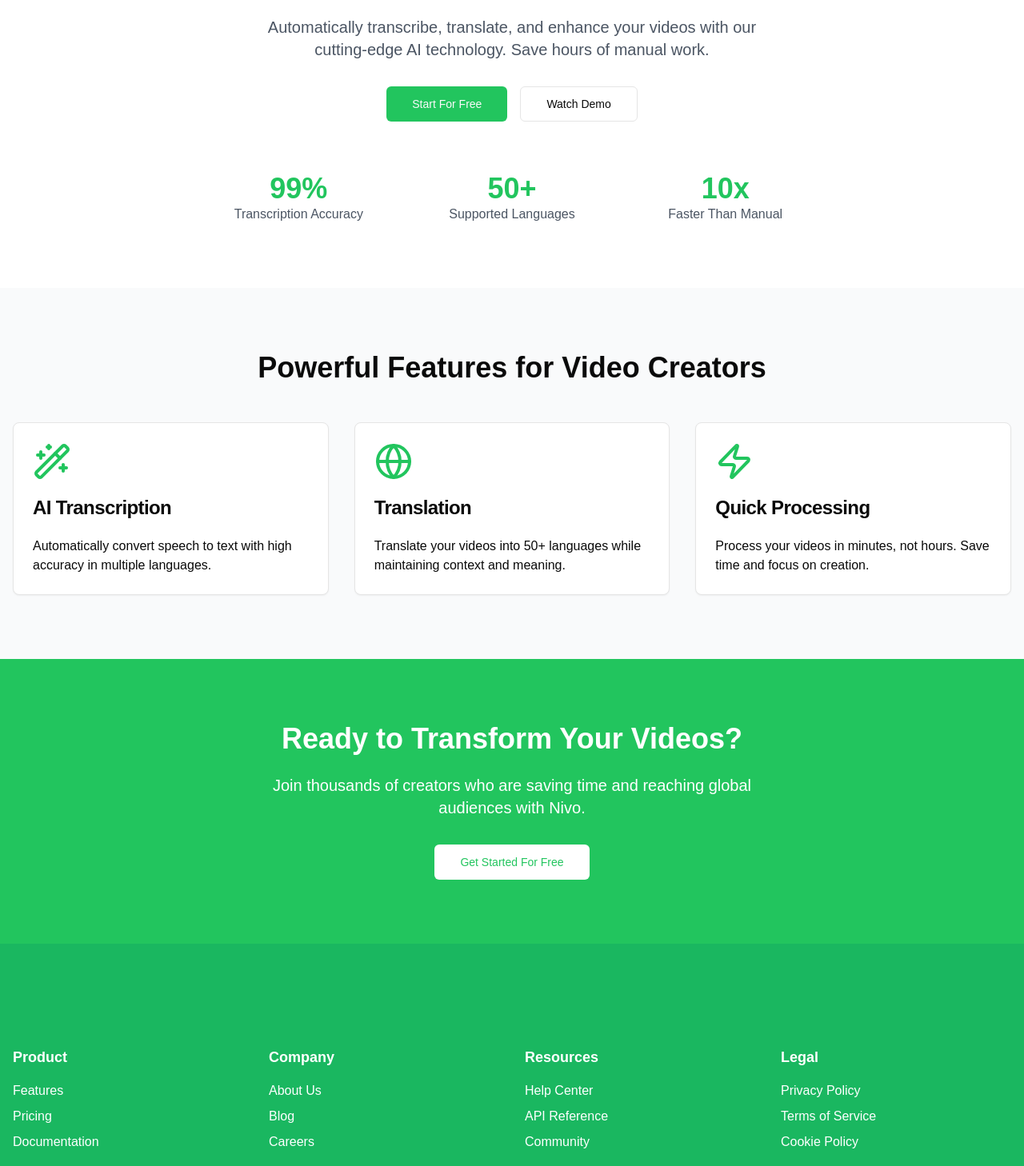
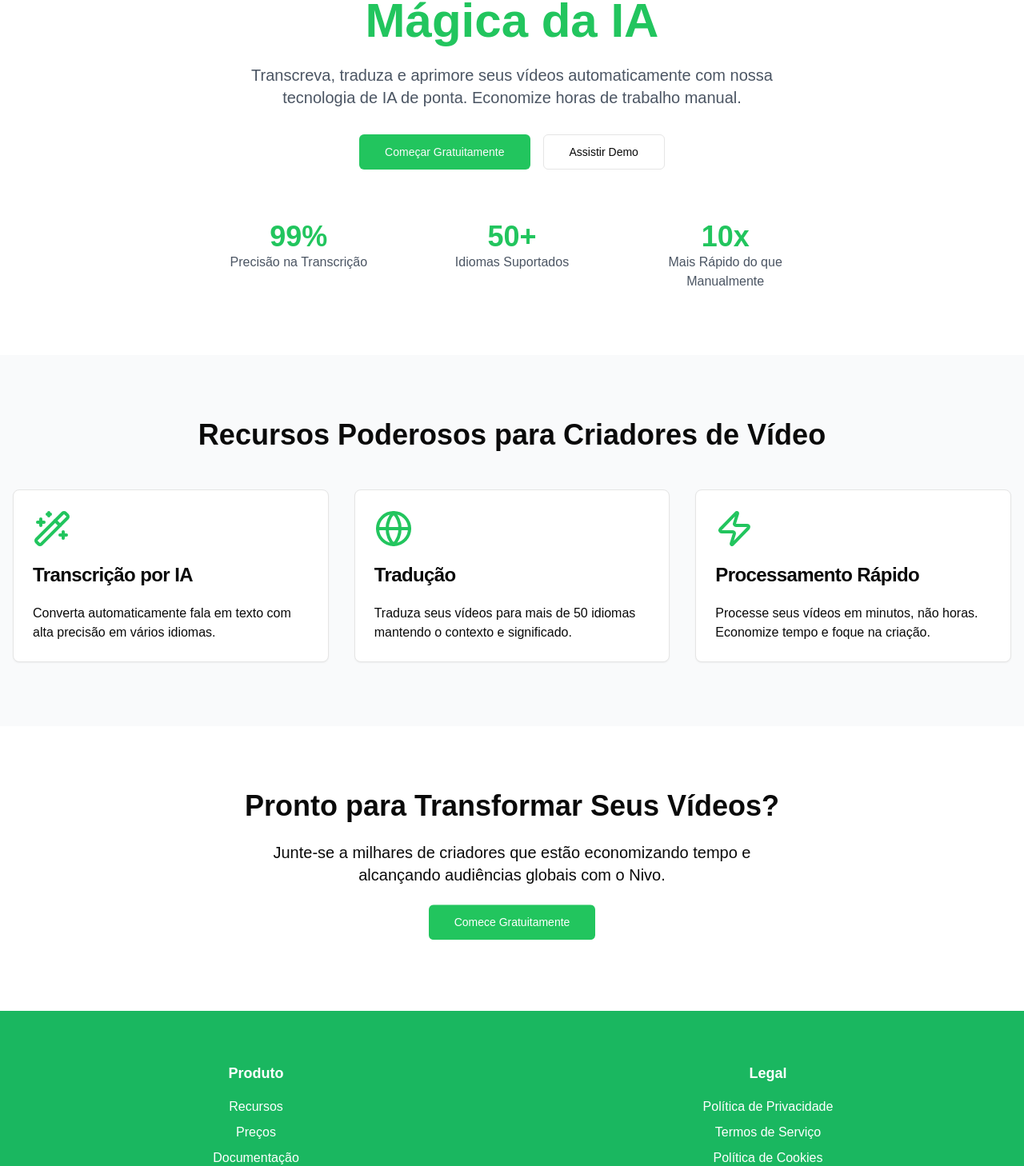
Before and after one commit to Brxlx/evo, a Next.js app: page / in a window 1280 px wide. Shown: the part 216-1674 px from the top of the page at 80% size. Built offline with nearby package versions, Linux system fonts and the light colour scheme.

Commit message:
chore: language texts; better cards

```diff
--- a/package.json
+++ b/package.json
@@ -69,6 +69,7 @@
     "eslint": "^8",
     "eslint-config-next": "14.2.18",
     "eslint-plugin-import": "^2.31.0",
+    "eslint-plugin-react-hooks": "^5.0.0",
     "eslint-plugin-simple-import-sort": "^12.1.1",
     "postcss": "^8",
     "tailwindcss": "^3.4.1",
--- a/src/app/(landing)/_components/CTA.tsx
+++ b/src/app/(landing)/_components/CTA.tsx
@@ -2,12 +2,12 @@
 
 import { motion } from 'framer-motion';
 
-import { buttonVariants } from '@/app/consts/buttonVariants';
+import { landingPageTexts } from '@/app/consts/texts';
 import { Button } from '@/components/ui/button';
 
 export function CTA() {
   return (
-    <section className="py-20 bg-green-500 text-white">
+    <section className="py-20 ">
       <motion.div
         className="container mx-auto px-4 text-center"
         initial={{ opacity: 0 }}
@@ -15,19 +15,15 @@ export function CTA() {
         viewport={{ once: true }}
         transition={{ duration: 0.6 }}
       >
-        <h2 className="text-4xl font-bold mb-6">Ready to Transform Your Videos?</h2>
-        <p className="text-xl mb-8 max-w-2xl mx-auto">
-          Join thousands of creators who are saving time and reaching global audiences with Nivo.
-        </p>
-        <motion.div variants={buttonVariants} whileHover="hover" whileTap="tap">
-          <Button
-            size="lg"
-            variant="secondary"
-            className="bg-white text-green-500 hover:bg-gray-100 px-8"
-          >
-            Get Started For Free
-          </Button>
-        </motion.div>
+        <h2 className="text-4xl font-bold mb-6">{landingPageTexts.pt.cta.title}</h2>
+        <p className="text-xl mb-8 max-w-2xl mx-auto">{landingPageTexts.pt.cta.subtitle}</p>
+        <Button
+          size="lg"
+          variant="default"
+          className="bg-green-500 text-white hover:bg-green-500/80 transition animate-bounce hover:scale-110 duration-750 px-8"
+        >
+          {landingPageTexts.pt.cta.button}
+        </Button>
       </motion.div>
     </section>
   );
--- a/src/app/(landing)/_components/Features.tsx
+++ b/src/app/(landing)/_components/Features.tsx
@@ -3,6 +3,7 @@
 import { motion } from 'framer-motion';
 import { Globe, Wand2, Zap } from 'lucide-react';
 
+import { landingPageTexts } from '@/app/consts/texts';
 import { Card, CardContent, CardHeader, CardTitle } from '@/components/ui/card';
 
 export function Features() {
@@ -16,28 +17,25 @@ export function Features() {
           viewport={{ once: true }}
           transition={{ duration: 0.6 }}
         >
-          Powerful Features for Video Creators
+          {landingPageTexts.pt.features.title}
         </motion.h2>
 
         <div className="grid md:grid-cols-3 gap-8">
           {[
             {
               icon: <Wand2 className="w-12 h-12 text-green-500 mb-4" />,
-              title: 'AI Transcription',
-              content:
-                'Automatically convert speech to text with high accuracy in multiple languages.',
+              title: landingPageTexts.pt.features.aiTranscription.title,
+              content: landingPageTexts.pt.features.aiTranscription.description,
             },
             {
               icon: <Globe className="w-12 h-12 text-green-500 mb-4" />,
-              title: 'Translation',
-              content:
-                'Translate your videos into 50+ languages while maintaining context and meaning.',
+              title: landingPageTexts.pt.features.translation.title,
+              content: landingPageTexts.pt.features.translation.description,
             },
             {
               icon: <Zap className="w-12 h-12 text-green-500 mb-4" />,
-              title: 'Quick Processing',
-              content:
-                'Process your videos in minutes, not hours. Save time and focus on creation.',
+              title: landingPageTexts.pt.features.quickProcessing.title,
+              content: landingPageTexts.pt.features.quickProcessing.description,
             },
           ].map((feature, index) => (
             <motion.div
@@ -47,7 +45,7 @@ export function Features() {
               viewport={{ once: true }}
               transition={{ delay: index * 0.2 }}
             >
-              <Card className="hover:shadow-lg transition-shadow duration-300">
+              <Card className="hover:shadow-lg transition-shadow duration-300 h-full">
                 <CardHeader>
                   {feature.icon}
                   <CardTitle>{feature.title}</CardTitle>
--- a/src/app/(landing)/_components/Footer.tsx
+++ b/src/app/(landing)/_components/Footer.tsx
@@ -1,89 +1,48 @@
 import React from 'react';
+
+import { landingPageTexts } from '@/app/consts/texts';
 
 export function Footer() {
   return (
     <footer className="w-full bg-[#1AB760] py-16">
       <div className="container mx-auto px-4">
-        <div className="mt-16 grid grid-cols-1 md:grid-cols-4 gap-8 text-white">
-          <div>
-            <h3 className="font-bold text-lg mb-4">Product</h3>
+        <div className="grid grid-cols-1 place-items-center md:grid-cols-2 gap-8 text-white">
+          <div className="flex flex-col items-center text-center w-full">
+            <h3 className="font-bold text-lg mb-4">{landingPageTexts.pt.footer.product}</h3>
             <ul className="space-y-2">
               <li>
                 <a href="#" className="hover:text-white/80">
-                  Features
+                  {landingPageTexts.pt.footer.features}
                 </a>
               </li>
               <li>
                 <a href="#" className="hover:text-white/80">
-                  Pricing
+                  {landingPageTexts.pt.footer.pricing}
                 </a>
               </li>
               <li>
                 <a href="#" className="hover:text-white/80">
-                  Documentation
+                  {landingPageTexts.pt.footer.documentation}
                 </a>
               </li>
             </ul>
           </div>
-
-          <div>
-            <h3 className="font-bold text-lg mb-4">Company</h3>
+          <div className="flex flex-col items-center text-center w-full">
+            <h3 className="font-bold text-lg mb-4">{landingPageTexts.pt.footer.legal}</h3>
             <ul className="space-y-2">
               <li>
                 <a href="#" className="hover:text-white/80">
-                  About Us
+                  {landingPageTexts.pt.footer.privacyPolicy}
                 </a>
               </li>
               <li>
                 <a href="#" className="hover:text-white/80">
-                  Blog
+                  {landingPageTexts.pt.footer.termsOfService}
                 </a>
               </li>
               <li>
                 <a href="#" className="hover:text-white/80">
-                  Careers
-                </a>
-              </li>
-            </ul>
-          </div>
-
-          <div>
-            <h3 className="font-bold text-lg mb-4">Resources</h3>
-            <ul className="space-y-2">
-              <li>
-                <a href="#" className="hover:text-white/80">
-                  Help Center
-                </a>
-              </li>
-              <li>
-                <a href="#" className="hover:text-white/80">
-                  API Reference
-                </a>
-              </li>
-              <li>
-                <a href="#" className="hover:text-white/80">
-                  Community
-                </a>
-              </li>
-            </ul>
-          </div>
-
-          <div>
-            <h3 className="font-bold text-lg mb-4">Legal</h3>
-            <ul className="space-y-2">
-              <li>
-                <a href="#" className="hover:text-white/80">
-                  Privacy Policy
-                </a>
-              </li>
-              <li>
-                <a href="#" className="hover:text-white/80">
-                  Terms of Service
-                </a>
-              </li>
-              <li>
-                <a href="#" className="hover:text-white/80">
-                  Cookie Policy
+                  {landingPageTexts.pt.footer.cookies}
                 </a>
               </li>
             </ul>
@@ -91,7 +50,7 @@ export function Footer() {
         </div>
 
         <div className="mt-16 pt-8 border-t border-white/20 text-center text-white/80">
-          <p>&copy; {new Date().getFullYear()} Nivo. All rights reserved.</p>
+          <p>&copy; {new Date().getFullYear()} Evo. Todos os direitos reservados.</p>
         </div>
       </div>
     </footer>
--- a/src/app/(landing)/_components/Hero.tsx
+++ b/src/app/(landing)/_components/Hero.tsx
@@ -5,6 +5,7 @@ import { useEffect, useState } from 'react';
 import { useInView } from 'react-intersection-observer';
 
 import { buttonVariants } from '@/app/consts/buttonVariants';
+import { landingPageTexts } from '@/app/consts/texts';
 import { Badge } from '@/components/ui/badge';
 import { Button } from '@/components/ui/button';
 
@@ -47,7 +48,7 @@ export function Hero() {
         }, 1000 / 60);
         return () => clearInterval(timer);
       }
-    }, [inView, target]);
+    }, [inView, target, duration]);
 
     return <span ref={ref}>{count}</span>;
   };
@@ -57,7 +58,7 @@ export function Hero() {
       <div className="container mx-auto text-center">
         <Badge />
         <h1 className="text-6xl font-bold mb-6">
-          Transform Your Videos with{' '}
+          {landingPageTexts.pt.hero.blackTitle}{' '}
           <motion.span
             className="text-green-500 inline-block"
             initial={{ opacity: 0, scale: 0.5 }}
@@ -68,7 +69,7 @@ export function Hero() {
               delay: 0.2,
             }}
           >
-            AI Magic
+            {landingPageTexts.pt.hero.foregroundTitle}
           </motion.span>
         </h1>
 
@@ -78,19 +79,18 @@ export function Hero() {
           animate={{ opacity: 1 }}
           transition={{ delay: 0.4 }}
         >
-          Automatically transcribe, translate, and enhance your videos with our cutting-edge AI
-          technology. Save hours of manual work.
+          {landingPageTexts.pt.hero.subtitle}
         </motion.p>
 
         <div className="flex gap-4 justify-center">
           <motion.div variants={buttonVariants} whileHover="hover" whileTap="tap">
             <Button size="lg" className="bg-green-500 hover:bg-green-600 px-8">
-              Start For Free
+              {landingPageTexts.pt.actions.startForFree}
             </Button>
           </motion.div>
           <motion.div variants={buttonVariants} whileHover="hover" whileTap="tap">
             <Button size="lg" variant="outline" className="px-8">
-              Watch Demo
+              {landingPageTexts.pt.actions.watchDemo}
             </Button>
           </motion.div>
         </div>
@@ -104,9 +104,9 @@ export function Hero() {
             variants={fadeInUp}
           >
             <h3 className="text-4xl font-bold text-green-500">
-              <AnimatedCounter target={99} />%
+              <AnimatedCounter target={landingPageTexts.pt.metrics.accuracy.value} />%
             </h3>
-            <p className="text-gray-600">Transcription Accuracy</p>
+            <p className="text-gray-600">{landingPageTexts.pt.metrics.accuracy.label}</p>
           </motion.div>
           <motion.div
             className="text-center"
@@ -116,9 +116,9 @@ export function Hero() {
             transition={{ delay: 0.2 }}
           >
             <h3 className="text-4xl font-bold text-green-500">
-              <AnimatedCounter target={50} />+
+              <AnimatedCounter target={landingPageTexts.pt.metrics.languages.value} />+
             </h3>
-            <p className="text-gray-600">Supported Languages</p>
+            <p className="text-gray-600">{landingPageTexts.pt.metrics.languages.label}</p>
           </motion.div>
           <motion.div
             className="text-center"
@@ -128,9 +128,9 @@ export function Hero() {
             transition={{ delay: 0.4 }}
           >
             <h3 className="text-4xl font-bold text-green-500">
-              <AnimatedCounter target={10} />x
+              <AnimatedCounter target={landingPageTexts.pt.metrics.speed.value} />x
             </h3>
-            <p className="text-gray-600">Faster Than Manual</p>
+            <p className="text-gray-600">{landingPageTexts.pt.metrics.speed.label}</p>
           </motion.div>
         </div>
       </div>
--- a/src/app/(landing)/_components/Nav.tsx
+++ b/src/app/(landing)/_components/Nav.tsx
@@ -3,6 +3,7 @@
 import { motion } from 'framer-motion';
 
 import { buttonVariants } from '@/app/consts/buttonVariants';
+import { landingPageTexts } from '@/app/consts/texts';
 import { Button } from '@/components/ui/button';
 
 export function Nav() {
@@ -16,26 +17,17 @@ export function Nav() {
             animate={{ opacity: 1, x: 0 }}
             transition={{ duration: 0.5 }}
           >
-            Nivo
+            Evo
           </motion.span>
         </div>
         <div className="flex gap-4">
-          <Button variant="ghost" className="hover:bg-green-50">
-            Features
-          </Button>
-          <Button variant="ghost" className="hover:bg-green-50">
-            Pricing
-          </Button>
-          <Button variant="ghost" className="hover:bg-green-50">
-            Documentation
-          </Button>
+          <Button variant="link">{landingPageTexts.pt.navigation.features}</Button>
+          <Button variant="link">{landingPageTexts.pt.navigation.pricing}</Button>
+          <Button variant="link">{landingPageTexts.pt.navigation.documentation}</Button>
           <motion.div variants={buttonVariants} whileHover="hover" whileTap="tap">
-            <Button variant="secondary" className="bg-white hover:bg-gray-100">
-              Sign In
+            <Button className="bg-green-500 hover:bg-green-600">
+              {landingPageTexts.pt.navigation.getStarted}
             </Button>
-          </motion.div>
-          <motion.div variants={buttonVariants} whileHover="hover" whileTap="tap">
-            <Button className="bg-green-500 hover:bg-green-600">Get Started</Button>
           </motion.div>
         </div>
       </div>
--- a/src/app/(landing)/page.tsx
+++ b/src/app/(landing)/page.tsx
@@ -9,18 +9,13 @@ const LandingPage = () => {
     <div className="min-h-screen bg-white">
       {/* Navigation */}
       <Nav />
-
       {/* Hero Section */}
       <Hero />
-
       {/* Features Section */}
       <Features />
-
       {/* Rest of the sections with added motion... */}
-
       {/* CTA Section */}
       <CTA />
-
       {/* Footer */}
       <Footer />
     </div>
--- /dev/null
+++ b/src/app/consts/texts.ts
@@ -0,0 +1,68 @@
+export const landingPageTexts = {
+  pt: {
+    navigation: {
+      features: 'Recursos',
+      pricing: 'Preços',
+      documentation: 'Documentação',
+      signIn: 'Entrar',
+      getStarted: 'Começar Agora',
+    },
+    hero: {
+      blackTitle: 'Transforme Seus Vídeos com a',
+      foregroundTitle: 'Mágica da IA',
+      subtitle:
+        'Transcreva, traduza e aprimore seus vídeos automaticamente com nossa tecnologia de IA de ponta. Economize horas de trabalho manual.',
+    },
+    metrics: {
+      accuracy: {
+        value: 99,
+        label: 'Precisão na Transcrição',
+      },
+      languages: {
+        value: 50,
+        label: 'Idiomas Suportados',
+      },
+      speed: {
+        value: 10,
+        label: 'Mais Rápido do que Manualmente',
+      },
+    },
+    features: {
+      title: 'Recursos Poderosos para Criadores de Vídeo',
+      aiTranscription: {
+        title: 'Transcrição por IA',
+        description: 'Converta automaticamente fala em texto com alta precisão em vários idiomas.',
+      },
+      translation: {
+        title: 'Tradução',
+        description:
+          'Traduza seus vídeos para mais de 50 idiomas mantendo o contexto e significado.',
+      },
+      quickProcessing: {
+        title: 'Processamento Rápido',
+        description:
+          'Processe seus vídeos em minutos, não horas. Economize tempo e foque na criação.',
+      },
+    },
+    cta: {
+      title: 'Pronto para Transformar Seus Vídeos?',
+      subtitle:
+        'Junte-se a milhares de criadores que estão economizando tempo e alcançando audiências globais com o Nivo.',
+      button: 'Comece Gratuitamente',
+    },
+    actions: {
+      startForFree: 'Começar Gratuitamente',
+      watchDemo: 'Assistir Demo',
+    },
+    footer: {
+      product: 'Produto',
+      features: 'Recursos',
+      pricing: 'Preços',
+      documentation: 'Documentação',
+      legal: 'Legal',
+      privacyPolicy: 'Política de Privacidade',
+      termsOfService: 'Termos de Serviço',
+      cookies: 'Política de Cookies',
+    },
+  },
+};
```
Also changed, not shown: src/components/ui/button.tsx (+27 -34 lines), .eslintrc.json, 1 other file (tests, documents, lock files or other folders).
